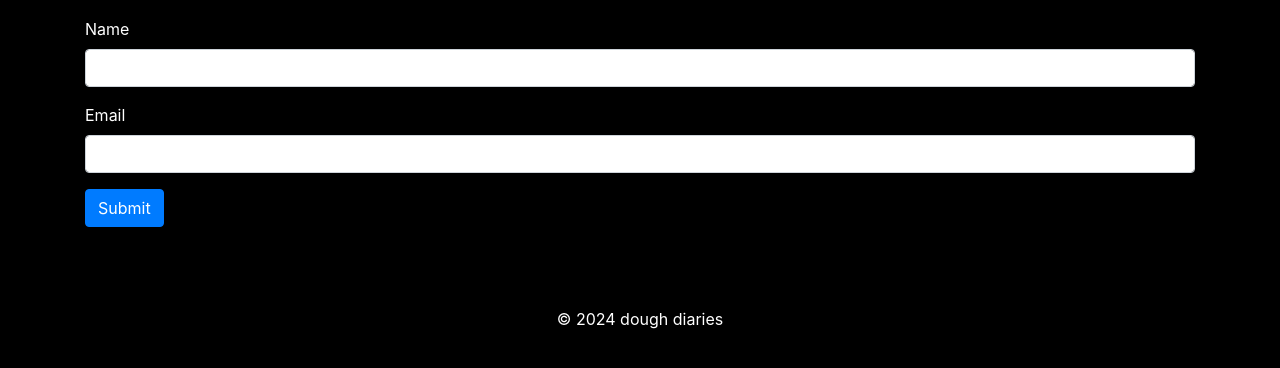
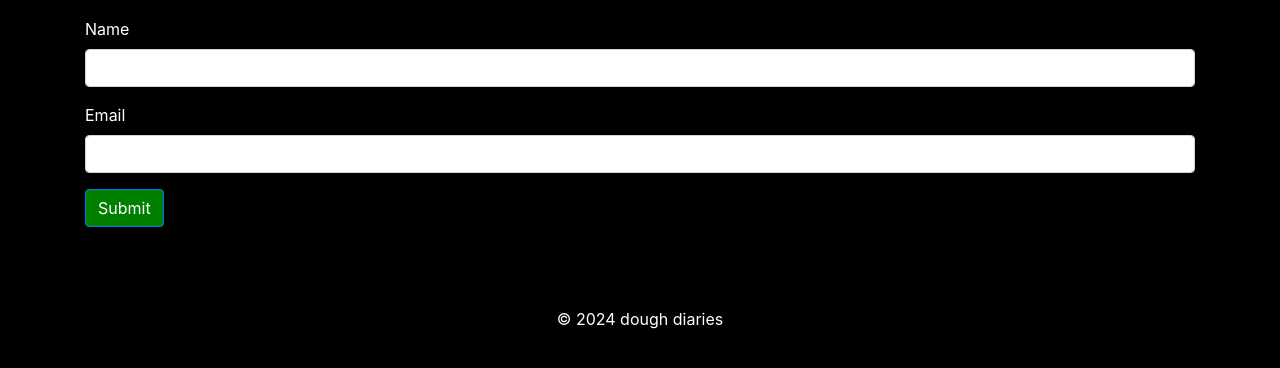
Before and after one commit to LamettaV/doughdiaries, a Flask app: page /contact in a window 1280 px wide. Shown: the part 171-539 px from the top of the page. Run offline with Flask 3, Linux system fonts and the light colour scheme; some libraries are stand-ins or nearby versions.

Commit message:
Changed button background

```diff
--- a/static/css/form.css
+++ b/static/css/form.css
@@ -3,7 +3,7 @@ body {
     background: black;
 }
 
-.btn btn-primary {
+.btn-primary {
 
     background: green;
     color: white;
```
